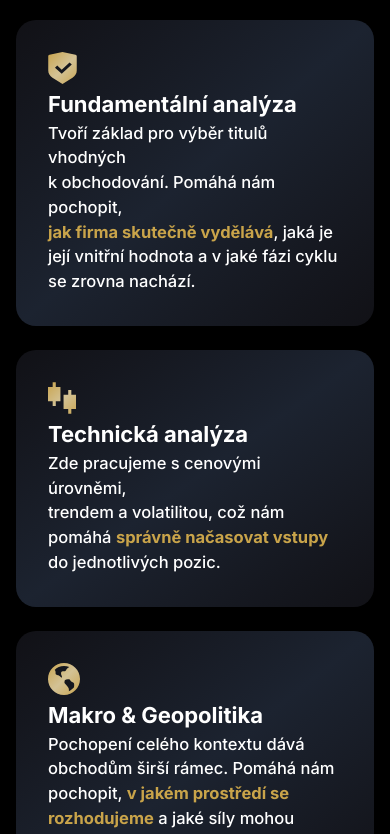
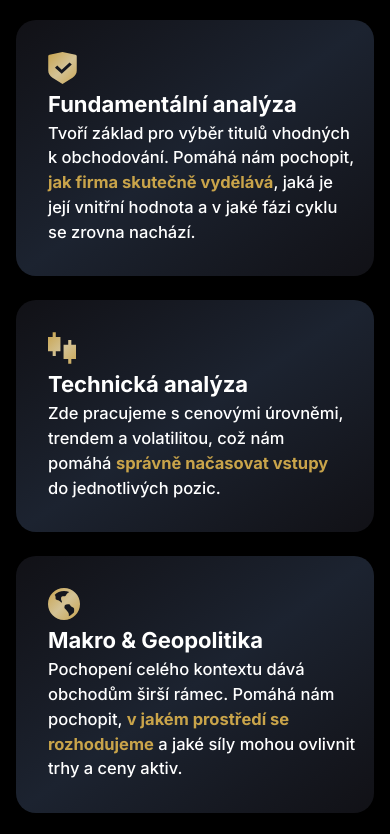
Before and after one commit to eriixrd/nicnevim, a SvelteKit app: page / in a window 390 px wide. Shown: the part 6140-6974 px from the top of the page. Built offline with nearby package versions, Linux system fonts and the light colour scheme.

Commit message:
style: fix pillar description wrapping and adjust community card size

```diff
--- a/src/landingpage/community.svelte
+++ b/src/landingpage/community.svelte
@@ -74,7 +74,7 @@
     </div>
 
     <div
-        class="z-10 mt-8 grid grid-cols-1 md:grid-cols-3 gap-8 w-full px-4 max-w-[420px] md:max-w-[1600px] mx-auto"
+        class="z-10 mt-8 grid grid-cols-1 md:grid-cols-3 gap-8 w-full px-4 max-w-[420px] md:max-w-[1375px] mx-auto"
     >
         {#each titles as pkg, i}
             <div class="relative w-full p-px rounded-[20px] bg-[#1C1D19]">
@@ -93,7 +93,7 @@
                     class="relative flex flex-col items-start w-full h-full px-5 pt-5 pb-8 rounded-[19px] bg-linear-to-br from-[#1C1D19] to-[#0B0B0A]"
                 >
                     <div
-                        class="relative w-full rounded-[15px] overflow-hidden bg-yellow-500/10 aspect-[1.44/1] md:aspect-[1.15/1]"
+                        class="relative w-full rounded-[15px] overflow-hidden bg-yellow-500/10 aspect-[1.44/1]"
                     ></div>
 
                     <!-- Number Tag -->
--- a/src/landingpage/experience.svelte
+++ b/src/landingpage/experience.svelte
@@ -81,7 +81,9 @@
                     {pillar.title}
                 </h3>
 
-                <p class="text-[16.5px] text-white font-medium leading-[150%]">
+                <p
+                    class="text-[16.5px] text-white font-medium leading-[150%] whitespace-nowrap"
+                >
                     {@html pillar.desc}
                 </p>
             </div>
```
